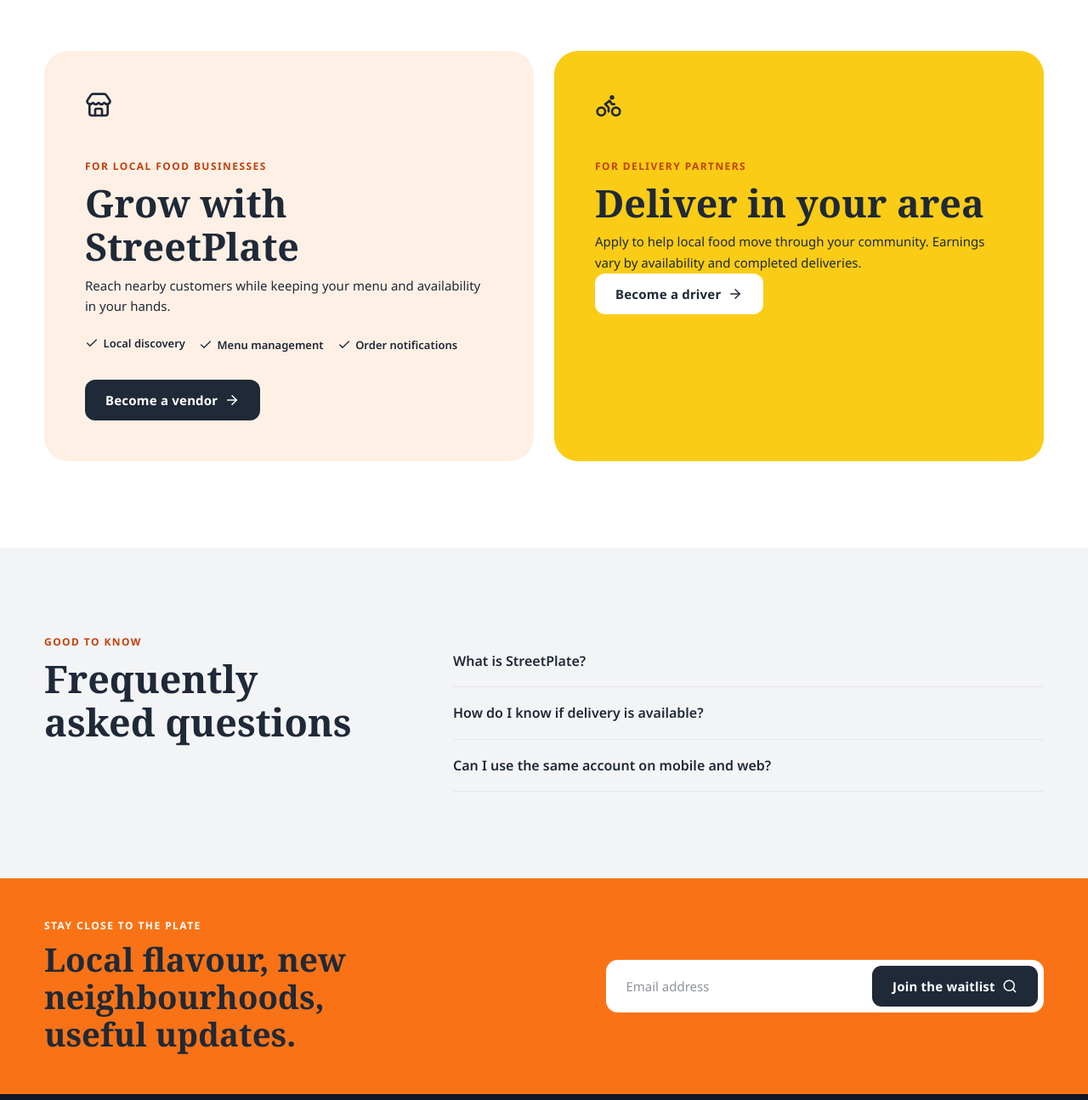
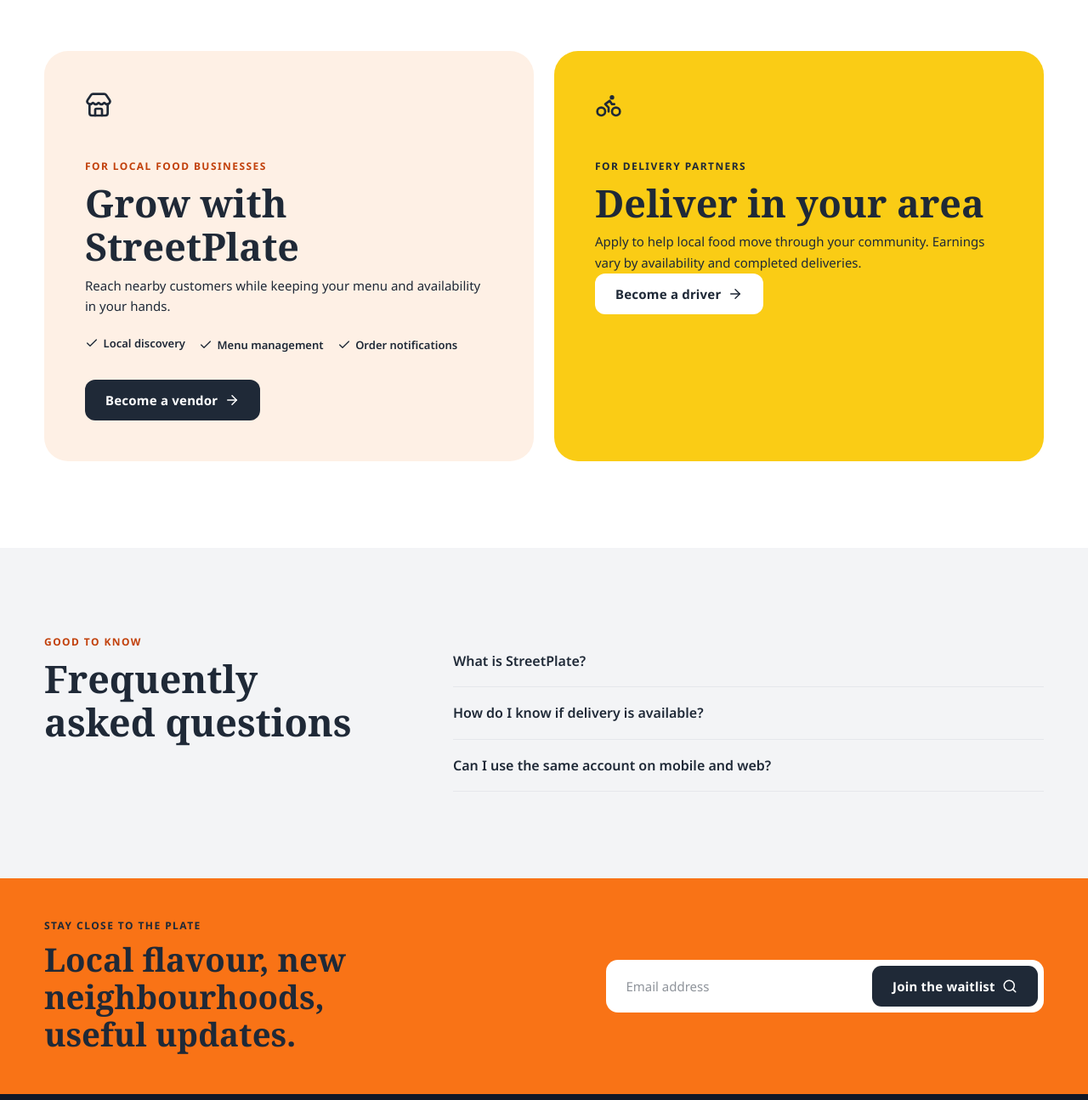
Before and after one commit to baxmthembu/streetplate-web, a Next.js app: page / in a window 1280 px wide. Shown: the part 3380-4675 px from the top of the page at 85% size. Built offline with nearby package versions, Linux system fonts and the light colour scheme; no server answers.

Commit message:
fix: meet WCAG color contrast

```diff
--- a/src/app/globals.css
+++ b/src/app/globals.css
@@ -866,6 +866,10 @@
   background: var(--yellow);
 }
 
+.driver-join .eyebrow {
+  color: var(--ink);
+}
+
 .join-card > svg {
   margin-bottom: 3rem;
 }
@@ -962,7 +966,7 @@
 }
 
 .newsletter .eyebrow {
-  color: var(--text-inverse);
+  color: var(--ink);
 }
 
 .newsletter-inner {
```
